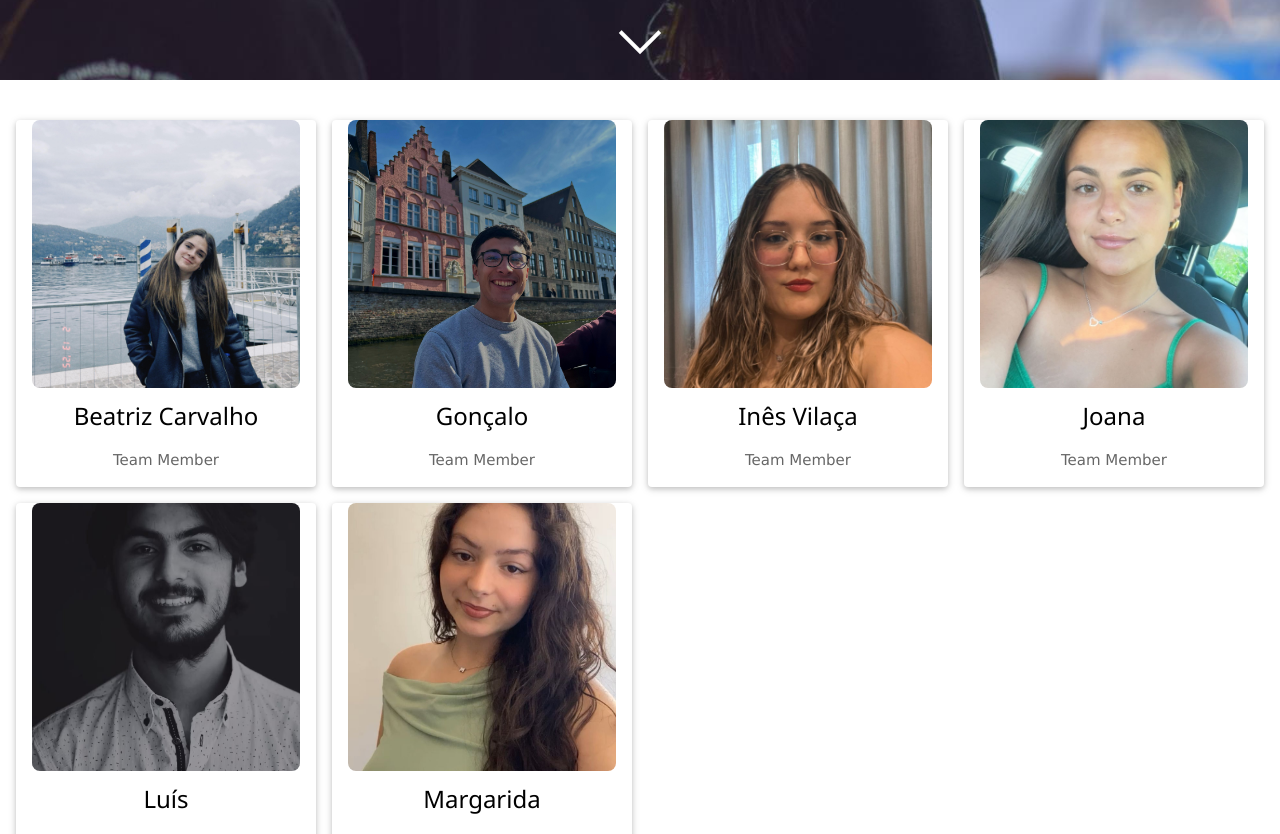
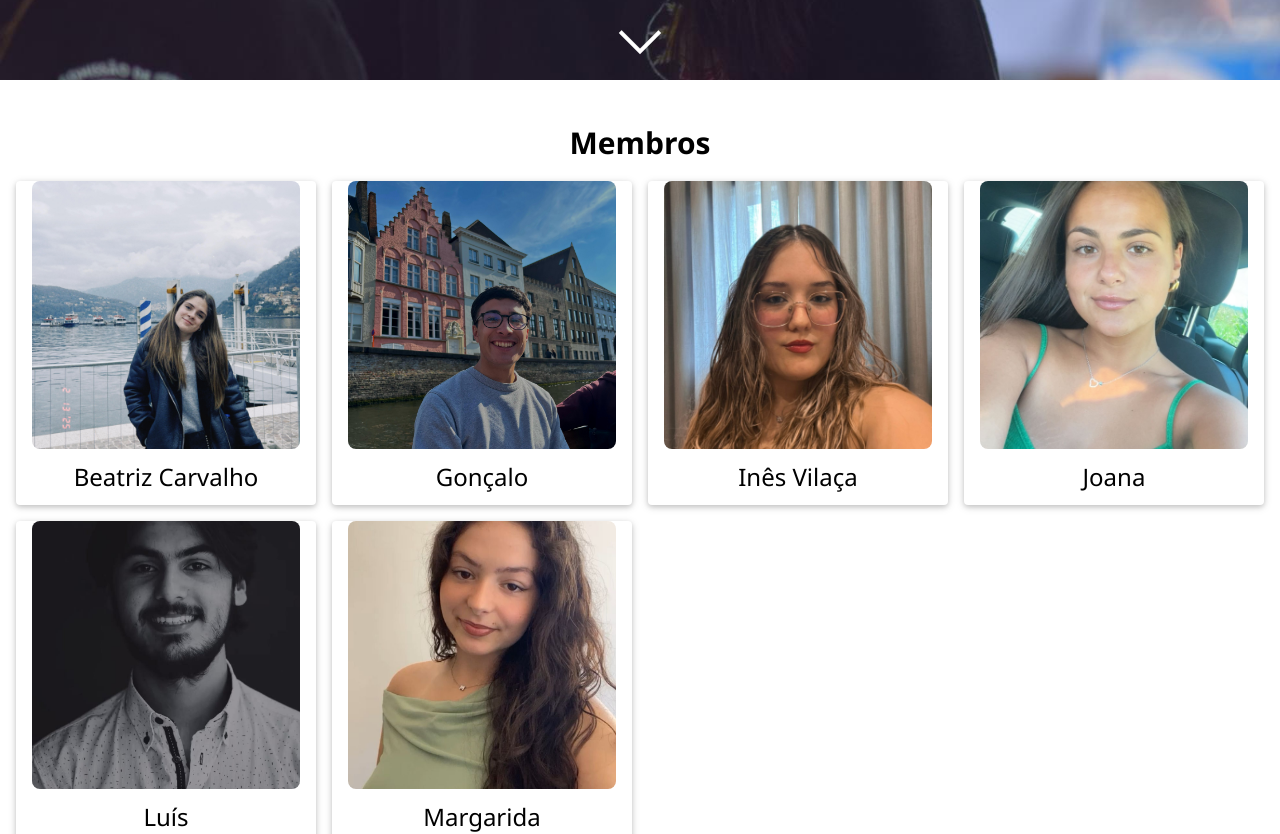
Before and after one commit to Dead4ever07/bar-app, a React (Create React App) app: page / in a window 1280 px wide. Shown: the part 720-1554 px from the top of the page. Built offline with nearby package versions, Linux system fonts and the light colour scheme; no server answers.

Commit message:
title added and role removed

```diff
--- a/src/components/Home/Home.css
+++ b/src/components/Home/Home.css
@@ -47,3 +47,8 @@
   height: 100%;
   object-fit: cover;
 }
+
+.team-section h2 {
+  font-weight: bold;
+  font-size: 2rem;
+}
--- a/src/components/Home/Members.js
+++ b/src/components/Home/Members.js
@@ -11,7 +11,7 @@ function importAll(r) {
 
     return {
       name,
-      role: "Team Member", // default role (you can customize later)
+      role: "", // default role (you can customize later)
       photo: r(file),
     };
   });
--- a/src/components/Home/TeamGrid.js
+++ b/src/components/Home/TeamGrid.js
@@ -20,7 +20,12 @@ import members from "./Members";
 
 export function TeamGrid() {
   return (
-    <div className="w3-row-padding w3-center w3-margin-top-custom">
+    <div className="team-section w3-margin-top-custom">
+      {/* Section Title */}
+      <h2 className="w3-center w3-margin-bottom">Membros</h2>
+
+      {/* Grid */}
+      <div className="w3-row-padding w3-center">
         {members.map((member, index) => (
           <div key={index} className="w3-col l3 m4 s6 w3-margin-bottom">
             <div className="w3-card w3-round w3-white">
@@ -39,5 +44,6 @@ export function TeamGrid() {
           </div>
         ))}
       </div>
+    </div>
   );
 }
```
Lines whose indentation alone changed are shown as unchanged.
